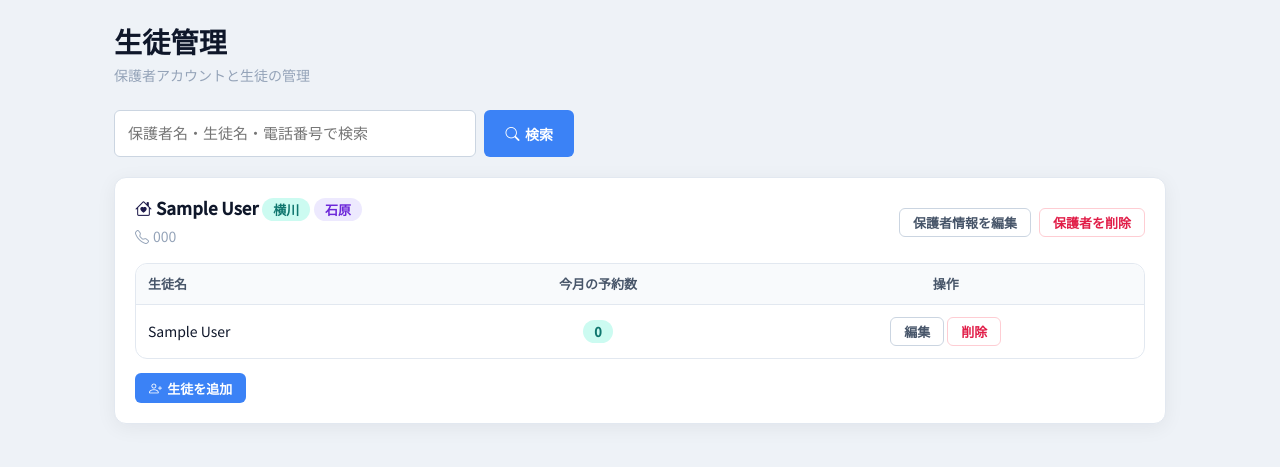
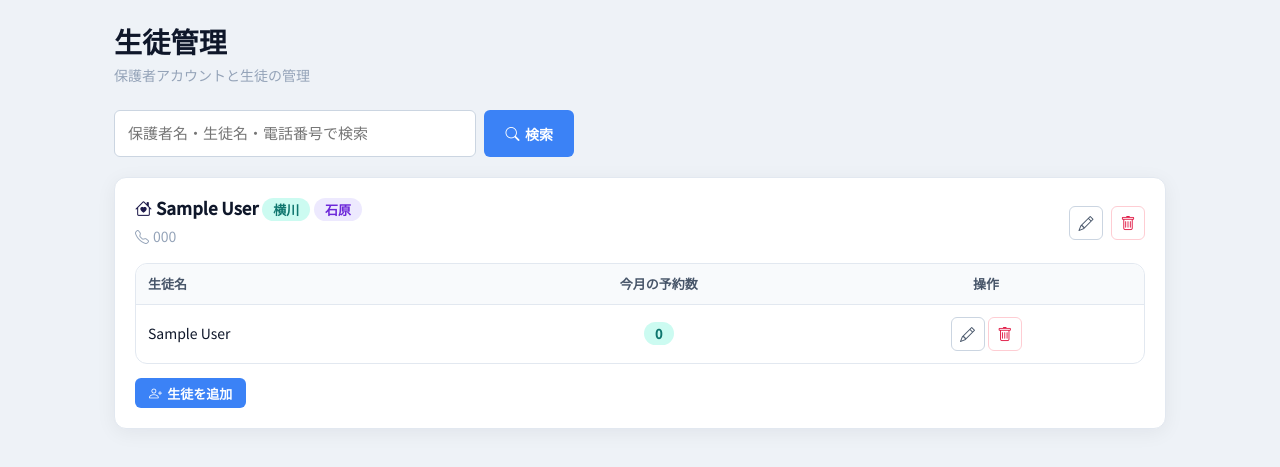
Before and after one commit to kuwajimayutaka-a11y/shodo_reserve, a Django app: page /admin-dashboard/students/ in a window 1280 px wide. Shown: the part 64-531 px from the top of the page. Run offline with Django 5.2, Linux system fonts and the light colour scheme; a user stored in the database is signed in; tables that the repository leaves empty hold one stand-in row (values such as "Sample post").

Commit message:
生徒管理画面の編集・削除ボタンをアイコン化
Co-Authored-By: Claude Opus 4.8 (1M context) <noreply@anthropic.com>

```diff
--- a/booking/templates/base.html
+++ b/booking/templates/base.html
@@ -85,6 +85,8 @@
     .btn-outline-danger-wa{background:var(--surface);color:var(--danger);border-color:#fecdd3;}
     .btn-outline-danger-wa:hover{background:var(--danger-soft);color:var(--danger);}
     .btn-sm-wa{padding:7px 13px;font-size:13px;}
+    .btn-icon-wa{padding:7px;width:34px;height:34px;gap:0;}
+    .btn-icon-wa i{font-size:15px;}
     .btn-block-wa{width:100%;}
     .btn-wa:disabled{opacity:.55;cursor:not-allowed;}
 
--- a/booking/templates/booking/admin/student_management.html
+++ b/booking/templates/booking/admin/student_management.html
@@ -29,9 +29,9 @@
                     <p style="margin:0;color:var(--muted);font-size:14px;"><i class="bi bi-telephone me-1"></i>{{ family.phone_number }}</p>
                 {% endif %}
             </div>
-            <div style="display:flex;gap:8px;flex-wrap:wrap;">
-                <a href="{% url 'admin_edit_family' family.id %}" class="btn-wa btn-outline-wa btn-sm-wa">保護者情報を編集</a>
-                <a href="{% url 'admin_delete_family' family.id %}" class="btn-wa btn-outline-danger-wa btn-sm-wa">保護者を削除</a>
+            <div style="display:flex;gap:8px;flex-wrap:wrap;margin-left:auto;">
+                <a href="{% url 'admin_edit_family' family.id %}" class="btn-wa btn-outline-wa btn-sm-wa btn-icon-wa" title="保護者情報を編集" aria-label="保護者情報を編集"><i class="bi bi-pencil"></i></a>
+                <a href="{% url 'admin_delete_family' family.id %}" class="btn-wa btn-outline-danger-wa btn-sm-wa btn-icon-wa" title="保護者を削除" aria-label="保護者を削除"><i class="bi bi-trash"></i></a>
             </div>
         </div>
 
@@ -47,8 +47,8 @@
                             <td>{{ student.name }}</td>
                             <td style="text-align:center;"><span class="pill pill-room-yokogawa">{{ student.month_reservation_count }}</span></td>
                             <td style="text-align:center;white-space:nowrap;">
-                                <a href="{% url 'admin_edit_student' student.id %}" class="btn-wa btn-outline-wa btn-sm-wa">編集</a>
-                                <a href="{% url 'admin_delete_student' student.id %}" class="btn-wa btn-outline-danger-wa btn-sm-wa">削除</a>
+                                <a href="{% url 'admin_edit_student' student.id %}" class="btn-wa btn-outline-wa btn-sm-wa btn-icon-wa" title="編集" aria-label="編集"><i class="bi bi-pencil"></i></a>
+                                <a href="{% url 'admin_delete_student' student.id %}" class="btn-wa btn-outline-danger-wa btn-sm-wa btn-icon-wa" title="削除" aria-label="削除"><i class="bi bi-trash"></i></a>
                             </td>
                         </tr>
                         {% endfor %}
```
